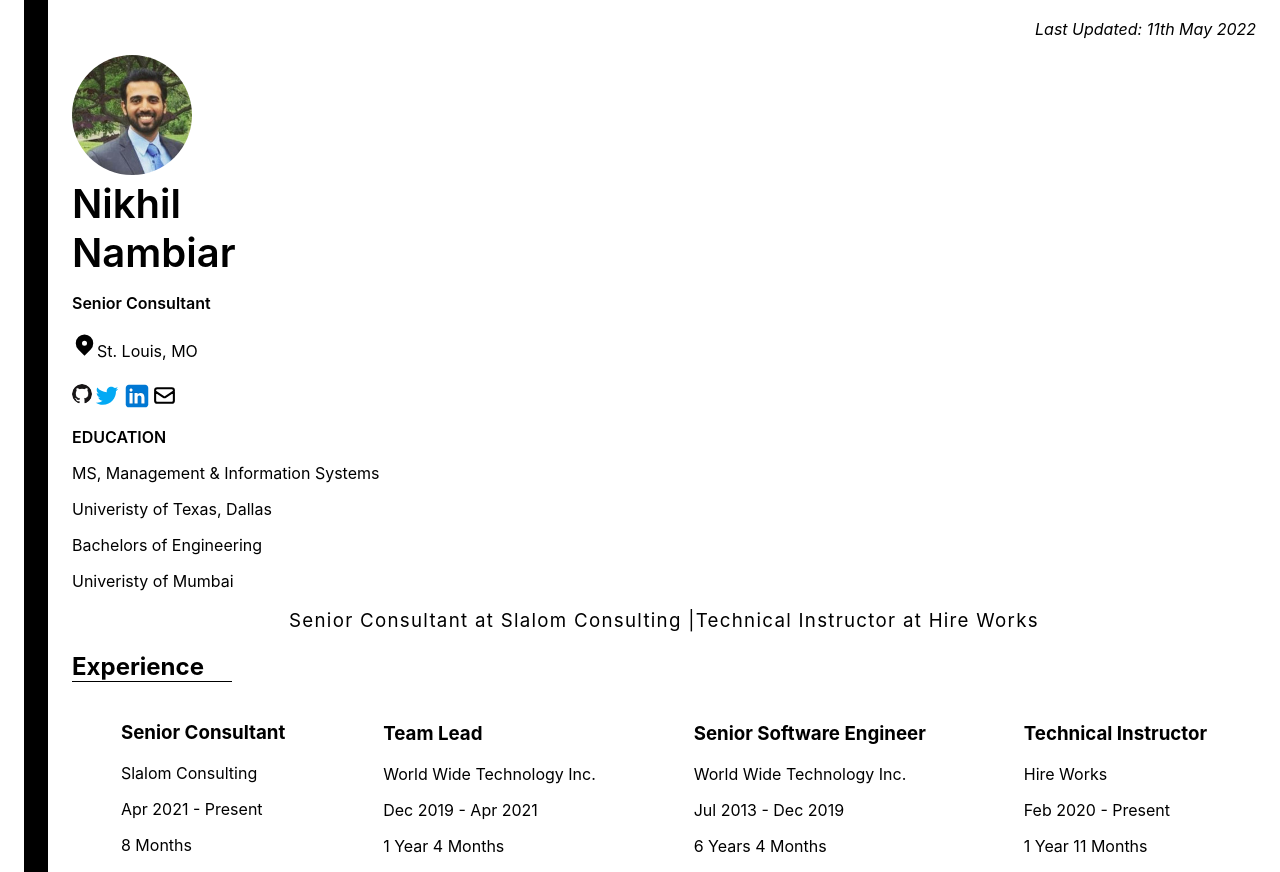
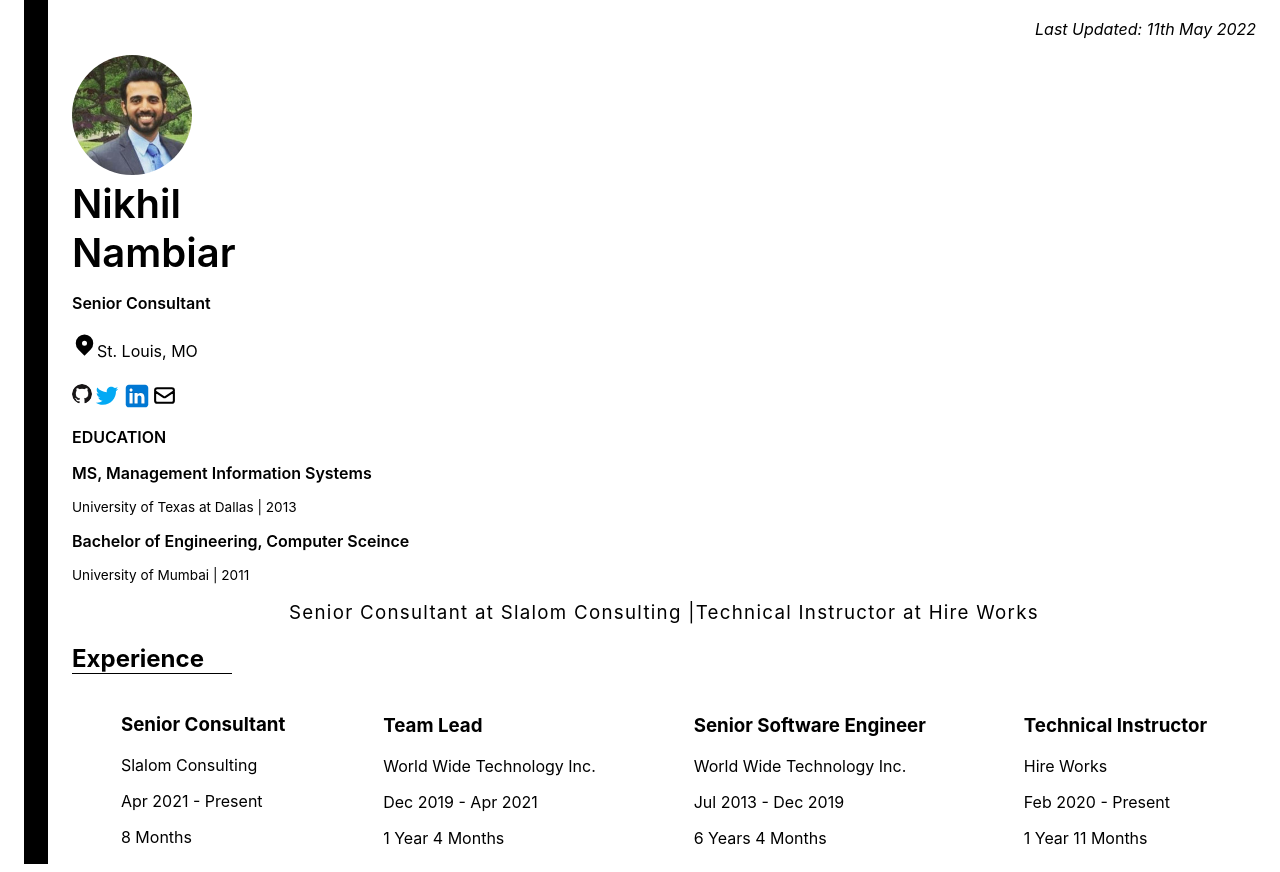
Before and after one commit to nambiarn/nambiarn, a Next.js app: page /resume in a window 1280 px wide. Built offline with nearby package versions, Linux system fonts and the light colour scheme.

Commit message:
Add Education to left nav

```diff
--- a/data/education.js
+++ b/data/education.js
@@ -1,9 +1,16 @@
 export const education = [
     {
         id: 1,
-        instituion: "University of Texas at Dallas",
-        degree: "Masters of Science, Management Information Systems",
+        institution: "University of Texas at Dallas",
+        degree: "MS, Management Information Systems",
         startYear: 2011,
         endYear: 2013
     },
+    {
+        id: 2,
+        institution: "University of Mumbai",
+        degree: "Bachelor of Engineering, Computer Sceince",
+        startYear: 2007,
+        endYear: 2011
+    },
 ]
--- a/pages/resume.js
+++ b/pages/resume.js
@@ -1,5 +1,6 @@
 import { useState, useEffect } from "react"
 import { experience } from "../data/experience";
+import { education } from "../data/education";
 import { addPipe, getCurrentGigs } from "../services/resumeService";
 import profilePic from '../public/images/nn-pp.jpeg';
 import Experience from "../components/Experience";
@@ -12,12 +13,6 @@ export default function Resume() {
     const [lastName] = useState("Nambiar")
     const [currentGigs, setCurrentGigs] = useState([]);
     const [title, setTitle] = useState("Senior Consultant");
-    const [degree, setDegree] = useState([{ institution: "Univeristy of Texas, Dallas",
-                                            degree: "MS, Management & Information Systems"
-                                        },
-                                        { institution: "Univeristy of Mumbai",
-                                            degree: "Bachelors of Engineering"
-                                        },])
     const [lastUpdatedDate] = useState(commitDate)
     const [isSmallScreen, setIsSmallScreen] = useState(false);
 
@@ -52,10 +47,10 @@ export default function Resume() {
                 <ProfileIcons />
                 <div className="padding-top-sm font-weight-600 text-uppercase">Education</div>
                 <div>{
-                    degree.map((el, index) => {
-                        return <p key={index}>
-                                <p>{el.degree}</p>
-                                <p>{el.institution}</p>
+                    education.map((el, index) => {
+                        return <p key={el.id}>
+                                <p className="font-weight-600">{el.degree}</p>
+                                <div className="name-font-size-sm">{el.institution} | {el.endYear}</div>
                                </p>
                     })
                     }</div>
--- a/styles/Resume.css
+++ b/styles/Resume.css
@@ -1,5 +1,6 @@
 .section-area {
     margin-left: 1.5rem;
+    background: map-get(red)
 }
 
 .outline {
@@ -112,6 +113,10 @@
     font-size: 2.5rem;
 }
 
+.name-font-size-sm {
+    font-size: 0.85rem;
+}
+
 .padding-top-sm {
     margin-top: 1rem;
 }
--- /dev/null
+++ b/styles/common.scss
@@ -0,0 +1,5 @@
+$colors: (
+    red: #cc3120,
+    green: #3fcc41,
+    blue: #4286f4
+);
```
Also changed, not shown: package.json (+4 -3 lines), 1 other file (tests, documents, lock files or other folders).
